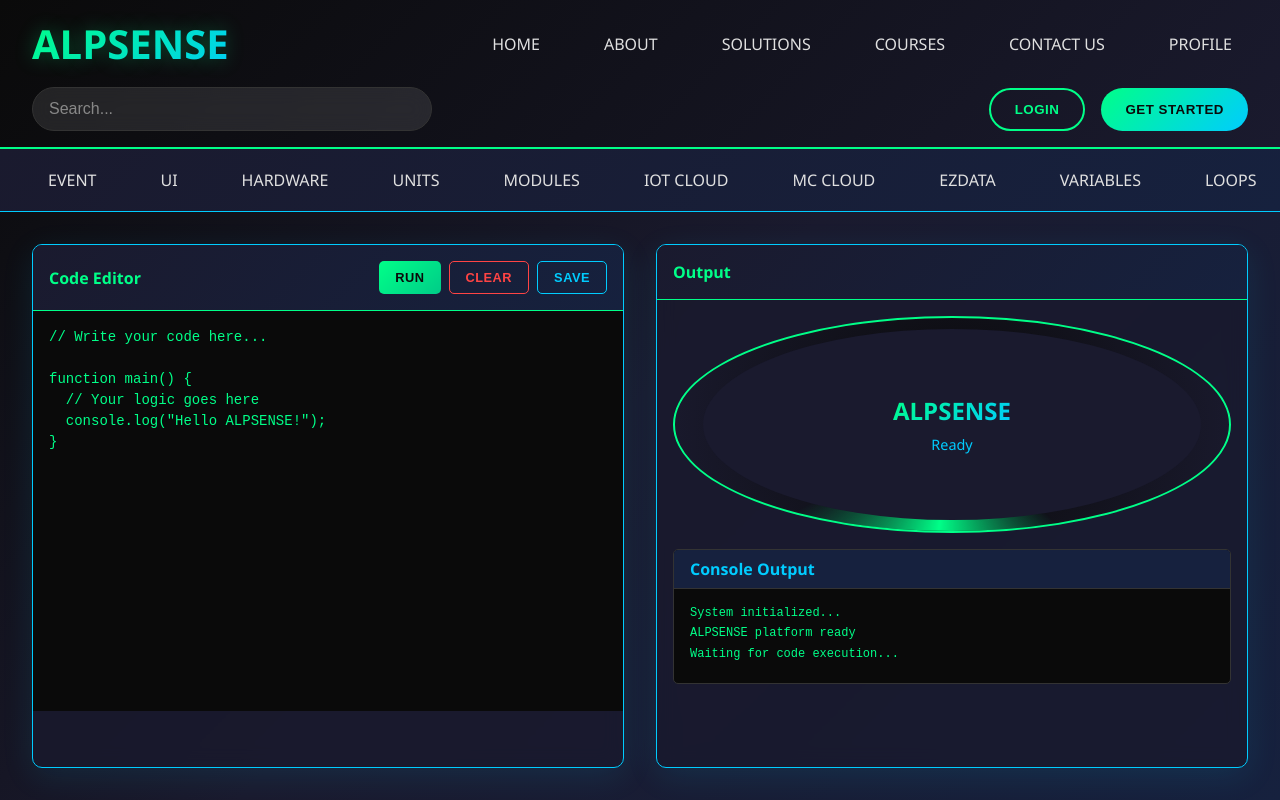
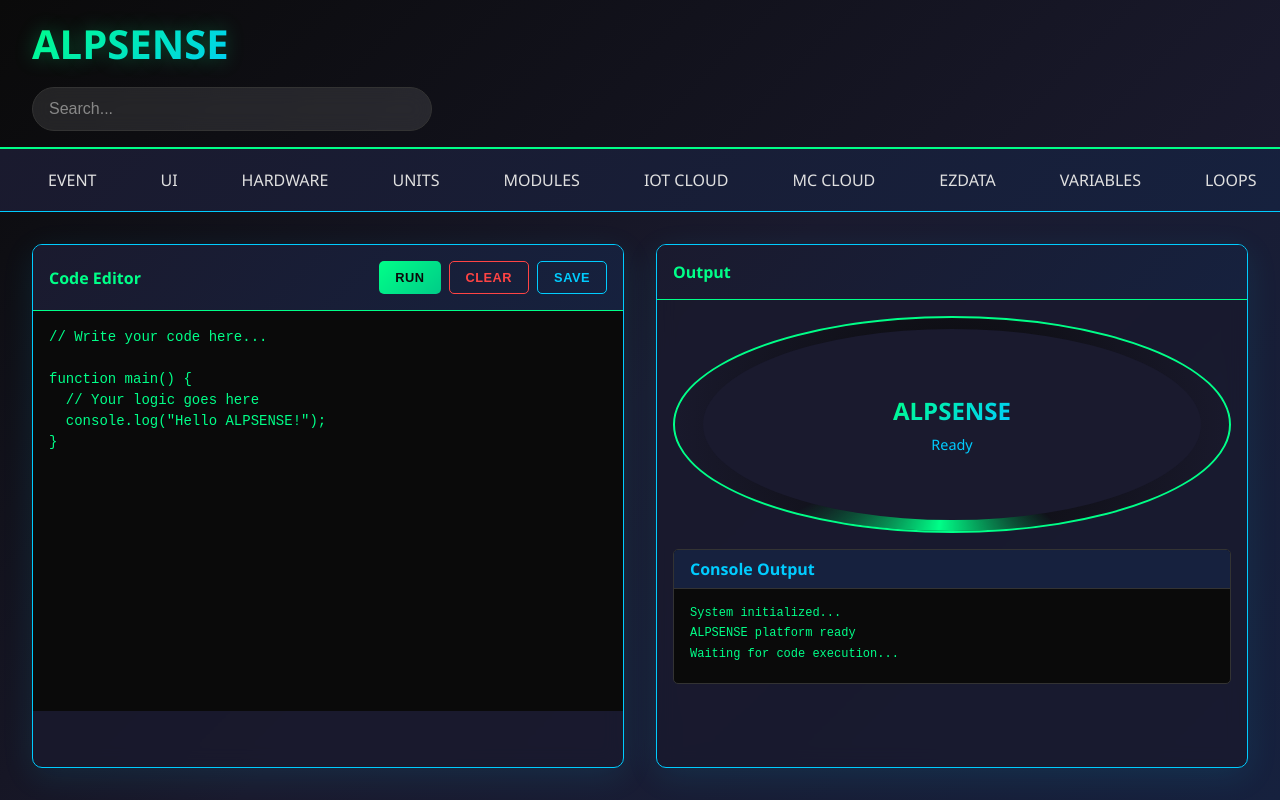
Before and after one commit to pearlin-in/alpsense, a React (Create React App) app in the folder alpsense/: page / in a window 1280 px wide. Built offline with nearby package versions, Linux system fonts and the light colour scheme.

Commit message:
Refactor Header component structure

```diff
--- a/alpsense/src/components/Header.js
+++ b/alpsense/src/components/Header.js
@@ -7,12 +7,6 @@ const Header = () => {
       <div className="header-top">
         <div className="company-name">ALPSENSE</div>
         <nav className="main-nav">
-          <a href="#home">HOME</a>
-          <a href="#about">ABOUT</a>
-          <a href="#solutions">SOLUTIONS</a>
-          <a href="#courses">COURSES</a>
-          <a href="#contact">CONTACT US</a>
-          <a href="#profile">PROFILE</a>
         </nav>
       </div>
 
@@ -24,10 +18,6 @@ const Header = () => {
           className="search-input"
         />
       </div>
-        <div className="auth-buttons">
-          <button className="login-btn">Login</button>
-          <button className="get-started-btn">Get Started</button>
-        </div>
       </div>
     </header>
   );
```
Lines whose indentation alone changed are shown as unchanged.
